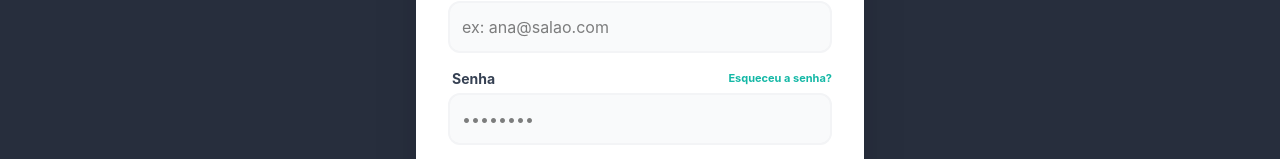
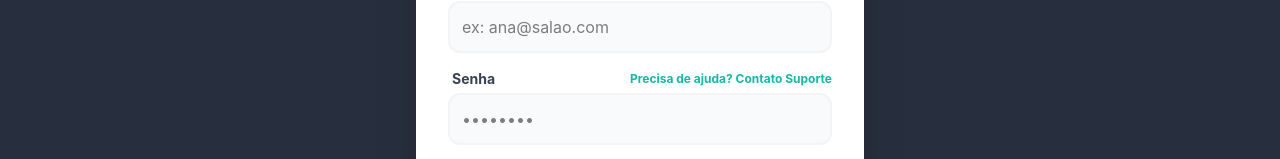
Before and after one commit to DanielSilva486/goldstar-app, a React (Vite) app: page / in a window 1280 px wide. Shown: the part 373-532 px from the top of the page. Built offline with nearby package versions, Linux system fonts and the light colour scheme; no server answers.

Commit message:
adicionado suporte

```diff
--- a/src/components/ModalConfiguracoes.jsx
+++ b/src/components/ModalConfiguracoes.jsx
@@ -847,9 +847,17 @@ export default function ModalConfiguracoes({ fechar, temaAtivo, setTemaAtivo })
                     <a href="https://wa.me/5515999999999" target="_blank" rel="noreferrer" className="flex items-center justify-center gap-2 bg-green-500 hover:bg-green-600 text-white font-bold py-3 rounded-xl text-xs md:text-sm shadow-sm transition-colors">
                       💬 Falar no WhatsApp
                     </a>
-                    <a href="https://instagram.com/gestaogold" target="_blank" rel="noreferrer" className="flex items-center justify-center gap-2 bg-gradient-to-r from-pink-500 to-orange-400 hover:from-pink-600 hover:to-orange-500 text-white font-bold py-3 rounded-xl text-xs md:text-sm shadow-sm transition-colors">
-                      📸 Acompanhar no Instagram
-                    </a>
+                    <div className="mt-6 border-t border-gray-100 pt-4">
+  <p className="text-xs text-gray-500 font-bold mb-2">Acompanhe as novidades:</p>
+  <a
+    href="https://www.instagram.com/gestaogold_oficial"
+    target="_blank"
+    rel="noopener noreferrer"
+    className="flex items-center justify-center gap-2 bg-gradient-to-r from-purple-500 via-pink-500 to-orange-500 hover:opacity-90 text-white font-bold py-2.5 px-4 rounded-xl shadow-md transition-transform active:scale-95 text-sm"
+  >
+    📸 Siga o @gestaogold_oficial
+  </a>
+</div>
                   </div>
                 </div>
 
--- a/src/components/ModalLogin.jsx
+++ b/src/components/ModalLogin.jsx
@@ -165,7 +165,12 @@ export default function ModalLogin({ aoFechar, setUsuarioLogado }) {
               <div>
                 <div className="flex justify-between items-center mb-1 ml-1">
                   <label className="block text-sm font-bold text-gray-700">Senha</label>
-                  <button type="button" onClick={() => mudarTela('recuperacao')} className="text-[11px] text-teal-600 font-bold hover:underline">Esqueceu a senha?</button>
+                 <a
+  href="mailto:suportegestaogold@gmail.com?subject=Ajuda com o GestãoGold"
+  className="text-xs font-bold text-teal-600 hover:text-teal-800 transition-colors"
+>
+  Precisa de ajuda? Contato Suporte
+</a>
                 </div>
                 <input type="password" required value={senha} onChange={e => setSenha(e.target.value)} className="w-full border-2 border-gray-100 rounded-xl p-3 outline-none focus:border-teal-500 bg-gray-50 focus:bg-white transition-all" placeholder="••••••••" />
               </div>
```
